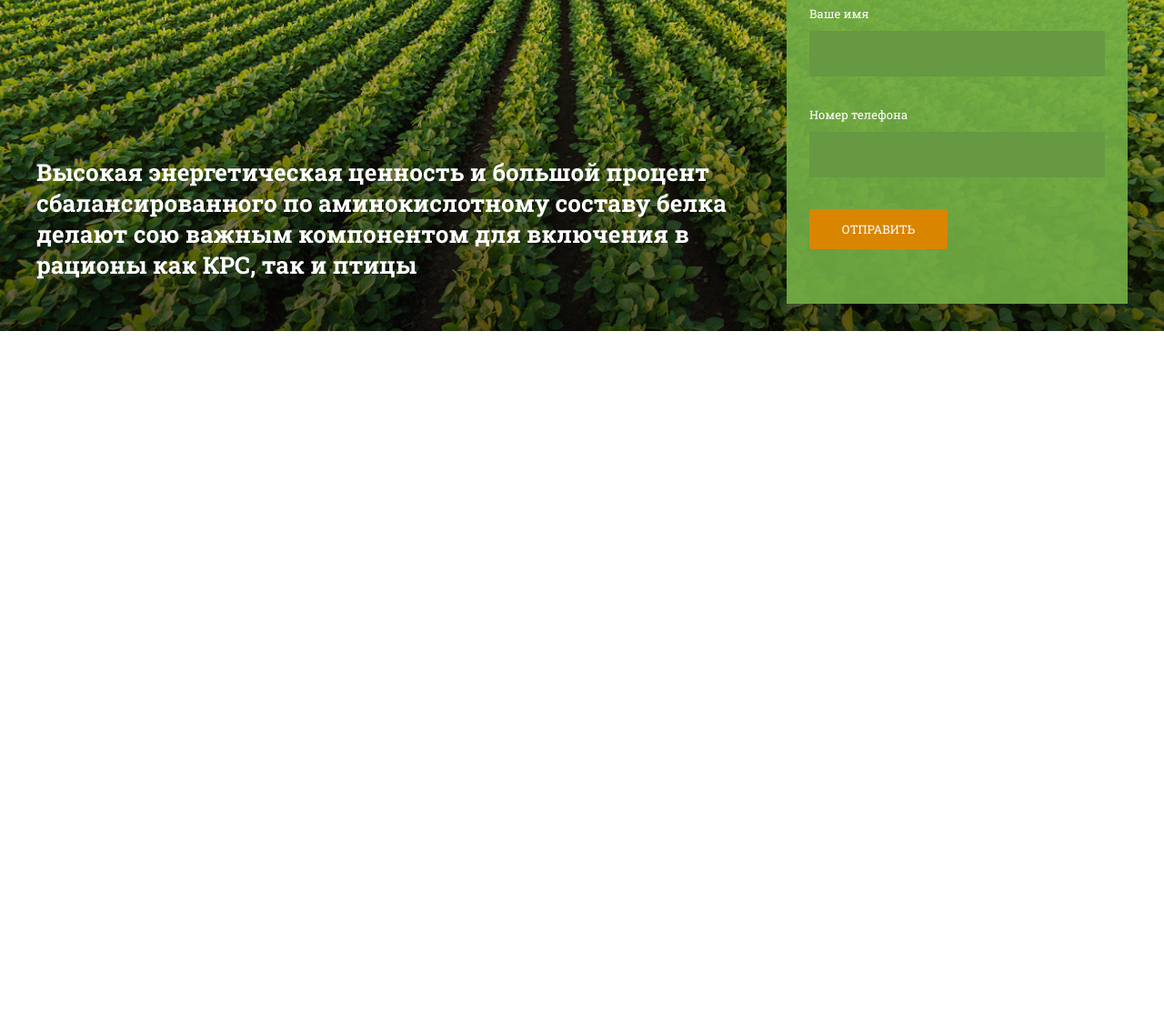
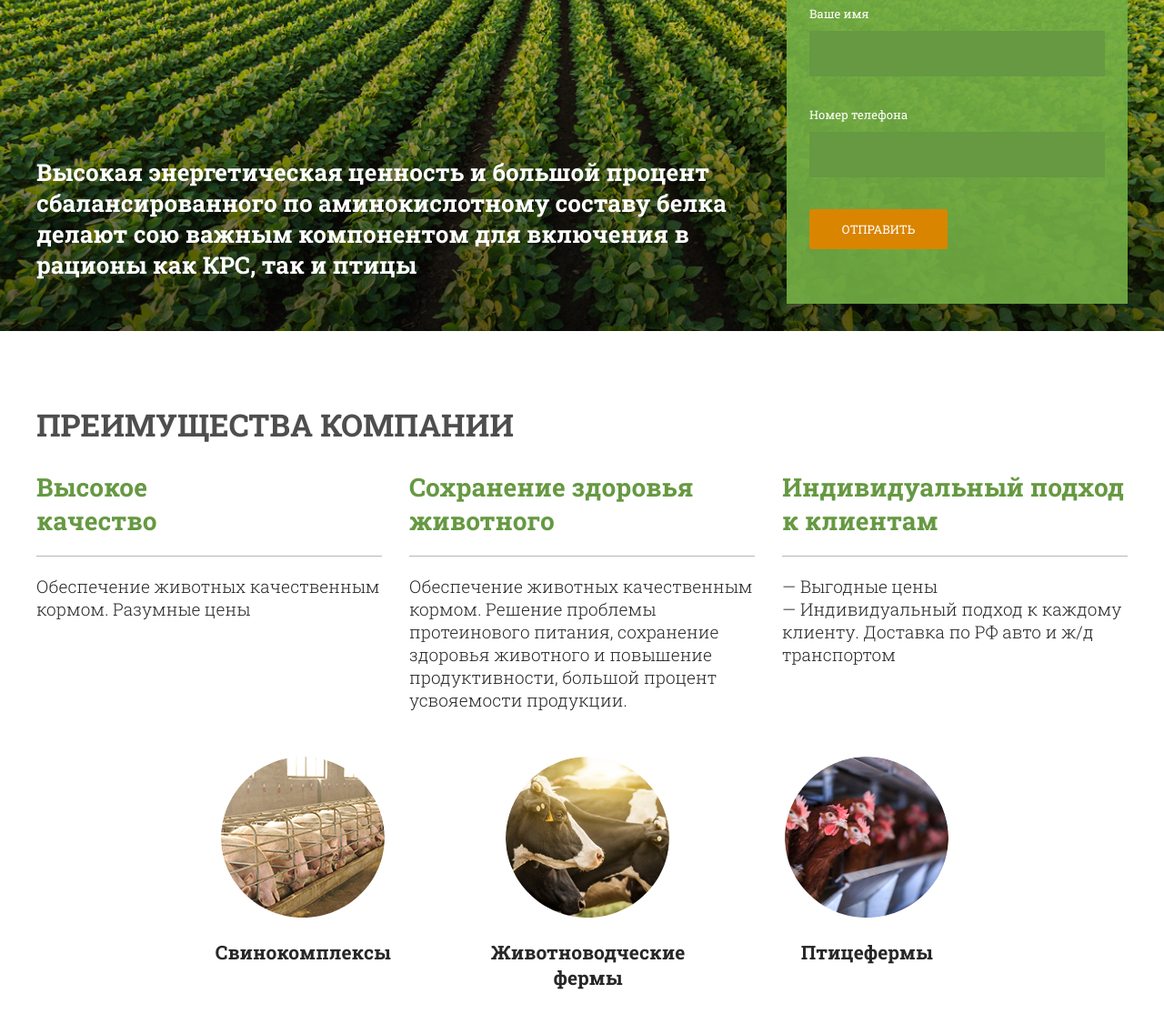
Before and after one commit to MarianVytak/Sobr, a website: page src/index.html in a window 1280 px wide. Shown: the part 396-1522 px from the top of the page at 91% size. Before the commit the page ends 800 px from the top, so only its background shows below. Drawn offline with nearby package versions, Linux system fonts and the light colour scheme; files that its build step writes are made by us from their sources.

Commit message:
Added Section 2.

```diff
--- a/src/assets/sass/customs/_titles.scss
+++ b/src/assets/sass/customs/_titles.scss
@@ -2,4 +2,5 @@
   font-weight: bold;
   font-size: 34px;
   color: #4e4e4e;
+  text-transform: uppercase;
 }
--- a/src/assets/sass/style.scss
+++ b/src/assets/sass/style.scss
@@ -5,6 +5,7 @@ Table of contents
 ## Header
 ## Navigation
 ## Section 1
+## Section 2
 ## Footer
 *******************/
 
@@ -25,6 +26,10 @@ Table of contents
 ====================*/
 @import "../../templates/section-1/section-1";
 
+/* ## Section 2
+====================*/
+@import "../../templates/section-2/section-2";
+
 /* ## Footer
 ====================*/
 @import "../../templates/footer/footer";
--- a/src/templates/navigation/navigation.scss
+++ b/src/templates/navigation/navigation.scss
@@ -3,6 +3,7 @@
   top: 0;
   padding: 25px 0 40px;
   background-color: $white;
+  z-index: 2;
 }
 
 .navigation__list {
--- /dev/null
+++ b/src/templates/section-2/section-2.html
@@ -0,0 +1,54 @@
+<div class="section-2">
+    <div class="container">
+
+        <h2 class="h2">Преимущества компании</h2>
+
+        <div class="section-2__block">
+            <div class="section-2__block_item">
+                <div class="section-2__block_item_title">Высокое <br> качество</div>
+                <div class="section-2__block_item_desc">
+                    Обеспечение животных качественным кормом. Разумные цены
+                </div>
+            </div>
+            <div class="section-2__block_item">
+                <div class="section-2__block_item_title">Cохранение здоровья <br> животного</div>
+                <div class="section-2__block_item_desc">
+                    Обеспечение животных качественным кормом. Решение проблемы протеинового питания, сохранение здоровья животного и повышение продуктивности, большой процент усвояемости продукции.
+                </div>
+            </div>
+            <div class="section-2__block_item">
+                <div class="section-2__block_item_title">Индивидуальный подход <br> к клиентам</div>
+                <div class="section-2__block_item_desc">
+                    — Выгодные цены <br>
+                    — Индивидуальный подход к каждому клиенту. Доставка по РФ авто и ж/д транспортом
+                </div>
+            </div>
+        </div>
+        <!-- /.section-2__block -->
+
+        <ul class="section-2__list">
+            <li class="section-2__list_item">
+                <div class="section-2__list_item_img">
+                    <img src="../../assets/img/section-2__img-1.png" alt="">
+                </div>
+                <div class="section-2__list_item_title">Свинокомплексы</div>
+            </li>
+            <li class="section-2__list_item">
+                <div class="section-2__list_item_img">
+                    <img src="../../assets/img/section-2__img-2.png" alt="">
+                </div>
+                <div class="section-2__list_item_title">Животноводческие <br> фермы</div>
+            </li>
+            <li class="section-2__list_item">
+                <div class="section-2__list_item_img">
+                    <img src="../../assets/img/section-2__img-3.png" alt="">
+                </div>
+                <div class="section-2__list_item_title">Птицефермы</div>
+            </li>
+        </ul>
+        <!-- /.section-2__list -->
+
+    </div>
+    <!-- /.container -->
+</div>
+<!-- /.section-2 -->
--- /dev/null
+++ b/src/templates/section-2/section-2.scss
@@ -0,0 +1,60 @@
+.section-2 {
+  padding: 80px 0 50px;
+  background-color: $white;
+}
+
+.section-2__block {
+  display: grid;
+  grid-template-columns: repeat(3, 1fr);
+  grid-gap: 30px;
+  margin-top: 20px;
+}
+
+.section-2__block_item {}
+
+.section-2__block_item_title {
+  font-weight: bold;
+  font-size: 28px;
+  color: $main;
+}
+
+.section-2__block_item_desc {
+  margin-top: 20px;
+  padding-top: 20px;
+  border-top: 1px solid #b6b6b6;
+  font-weight: 300;
+  font-size: 19px;
+  color: #282828;
+}
+
+.section-2__list {
+  display: flex;
+  justify-content: center;
+  margin-top: 50px;
+}
+
+.section-2__list_item {
+  margin-right: 110px;
+  text-align: center;
+  &:last-child {
+    margin-right: 0;
+  }
+}
+
+.section-2__list_item_img {
+  width: 180px;
+  margin: 0 auto;
+  border-radius: 50%;
+  overflow: hidden;
+  img {
+    width: 100%;
+  }
+}
+
+.section-2__list_item_title {
+  margin-top: 20px;
+  font-weight: bold;
+  font-size: 21px;
+  color: #282828;
+  text-align: center;
+}
```
Also changed, not shown: src/index.html (+1 -0 lines), src/assets/img/section-2__img-1.png (added), src/assets/img/section-2__img-2.png (added), src/assets/img/section-2__img-3.png (added).
